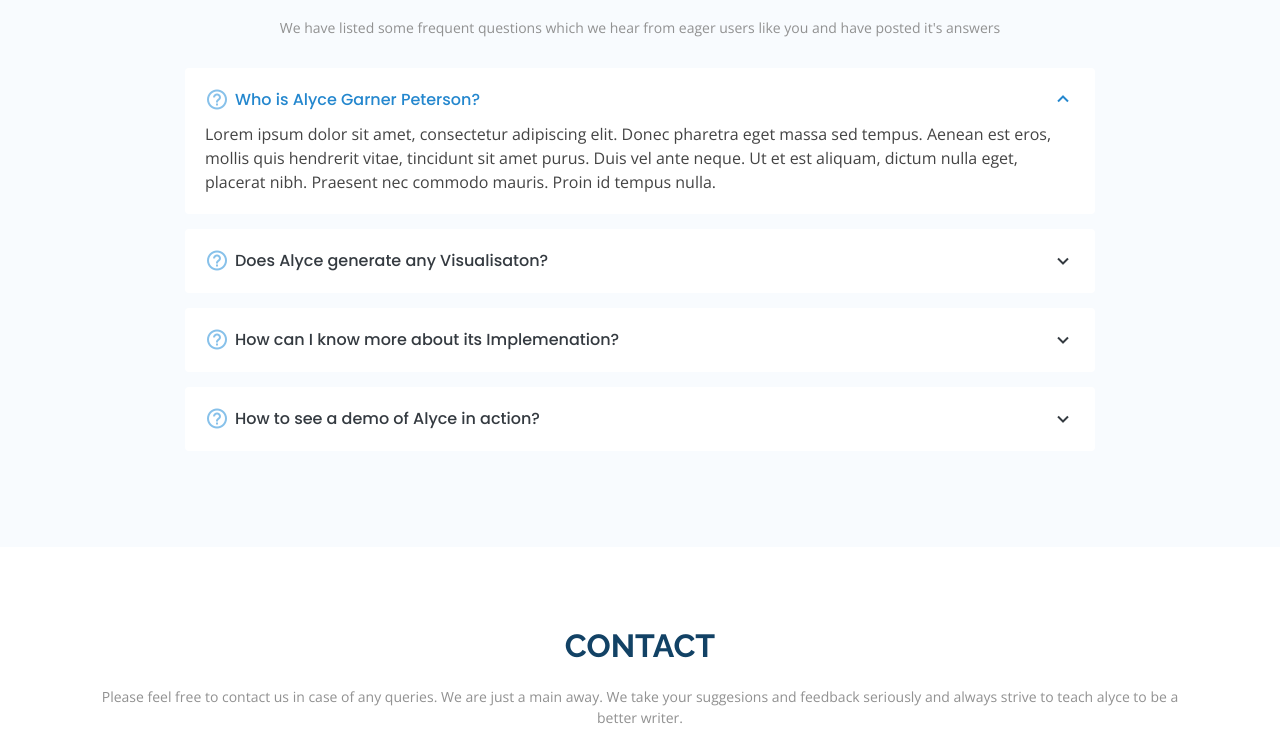
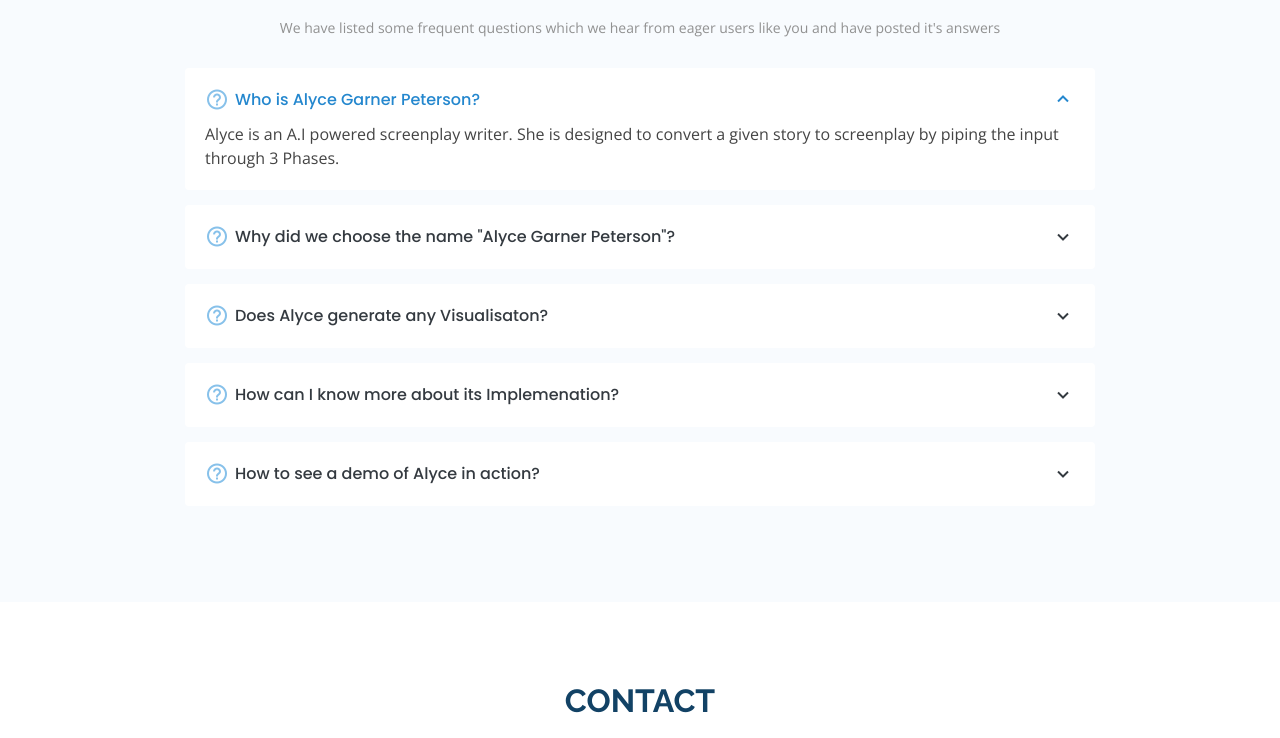
Before and after one commit to alyce-garner-peterson/alyce-garner-peterson.github.io, a plain HTML site: page index.html in a window 1280 px wide. Shown: the part 3494-4232 px from the top of the page. Drawn offline with nearby package versions, Linux system fonts and the light colour scheme.

Commit message:
FAQ Page Filled

```diff
--- a/index.html
+++ b/index.html
@@ -329,15 +329,23 @@
               <i class="bx bx-help-circle icon-help"></i> <a data-toggle="collapse" class="collapse" href="#faq-list-1">Who is Alyce Garner Peterson? <i class="bx bx-chevron-down icon-show"></i><i class="bx bx-chevron-up icon-close"></i></a>
               <div id="faq-list-1" class="collapse show" data-parent=".faq-list">
                 <p>
-                  Lorem ipsum dolor sit amet, consectetur adipiscing elit. Donec pharetra eget massa sed tempus. Aenean est eros, mollis quis hendrerit vitae, tincidunt sit amet purus. Duis vel ante neque. Ut et est aliquam, dictum nulla eget, placerat nibh. Praesent nec commodo mauris. Proin id tempus nulla.
+                  Alyce is an A.I powered screenplay writer. She is designed to convert a given story to screenplay by piping the input through 3 Phases.
                 </p>
               </div>
             </li>
             <li data-aos="fade-up" data-aos-delay="100">
-              <i class="bx bx-help-circle icon-help"></i> <a data-toggle="collapse" href="#faq-list-2" class="collapsed">Does Alyce generate any Visualisaton? <i class="bx bx-chevron-down icon-show"></i><i class="bx bx-chevron-up icon-close"></i></a>
+              <i class="bx bx-help-circle icon-help"></i> <a data-toggle="collapse" href="#faq-list-2" class="collapsed">Why did we choose the name "Alyce Garner Peterson"? <i class="bx bx-chevron-down icon-show"></i><i class="bx bx-chevron-up icon-close"></i></a>
               <div id="faq-list-2" class="collapse" data-parent=".faq-list">
                 <p>
-                  Lorem ipsum dolor sit amet, consectetur adipiscing elit. Donec pharetra eget massa sed tempus. Aenean est eros, mollis quis hendrerit vitae, tincidunt sit amet purus. Duis vel ante neque. Ut et est aliquam, dictum nulla eget, placerat nibh. Praesent nec commodo mauris. Proin id tempus nulla.
+                  The name "ALYCE GARNER PETERSON" is an anagram of the word "SCREENPLAY GENERATOR".
+                </p>
+              </div>
+            </li>
+            <li data-aos="fade-up" data-aos-delay="100">
+              <i class="bx bx-help-circle icon-help"></i> <a data-toggle="collapse" href="#faq-list-22" class="collapsed">Does Alyce generate any Visualisaton? <i class="bx bx-chevron-down icon-show"></i><i class="bx bx-chevron-up icon-close"></i></a>
+              <div id="faq-list-22" class="collapse" data-parent=".faq-list">
+                <p>
+                  No. Alyce is a screenplay writer and screenplay doesn't have any visualisatons.
                 </p>
               </div>
             </li>
@@ -345,7 +353,7 @@
               <i class="bx bx-help-circle icon-help"></i> <a data-toggle="collapse" href="#faq-list-3" class="collapsed">How can I know more about its Implemenation? <i class="bx bx-chevron-down icon-show"></i><i class="bx bx-chevron-up icon-close"></i></a>
               <div id="faq-list-3" class="collapse" data-parent=".faq-list">
                 <p>
-                  Lorem ipsum dolor sit amet, consectetur adipiscing elit. Donec pharetra eget massa sed tempus. Aenean est eros, mollis quis hendrerit vitae, tincidunt sit amet purus. Duis vel ante neque. Ut et est aliquam, dictum nulla eget, placerat nibh. Praesent nec commodo mauris. Proin id tempus nulla.
+                  To know more about the implementation about our project you can visit our github repository. Its link is provided in the footer of this page.
                 </p>
               </div>
             </li>
@@ -353,7 +361,7 @@
               <i class="bx bx-help-circle icon-help"></i> <a data-toggle="collapse" href="#faq-list-4" class="collapsed">How to see a demo of Alyce in action? <i class="bx bx-chevron-down icon-show"></i><i class="bx bx-chevron-up icon-close"></i></a>
               <div id="faq-list-4" class="collapse" data-parent=".faq-list">
                 <p>
-                  Lorem ipsum dolor sit amet, consectetur adipiscing elit. Donec pharetra eget massa sed tempus. Aenean est eros, mollis quis hendrerit vitae, tincidunt sit amet purus. Duis vel ante neque. Ut et est aliquam, dictum nulla eget, placerat nibh. Praesent nec commodo mauris. Proin id tempus nulla.
+                  You can see alyce working by clicking the button in "Call To Action" section in this page.
                 </p>
               </div>
             </li>
```
